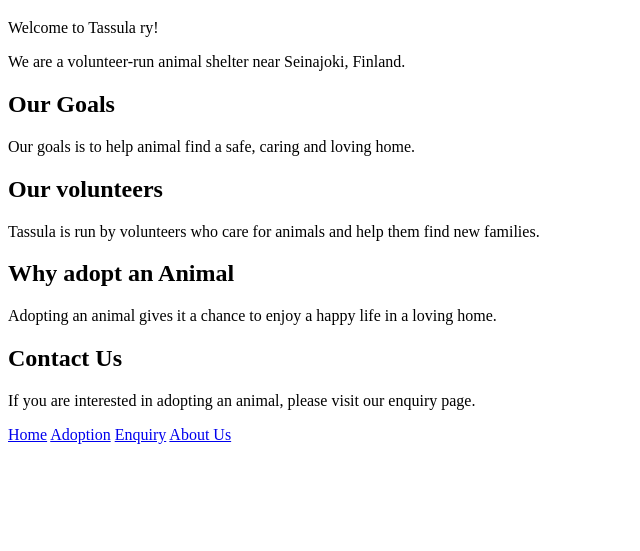
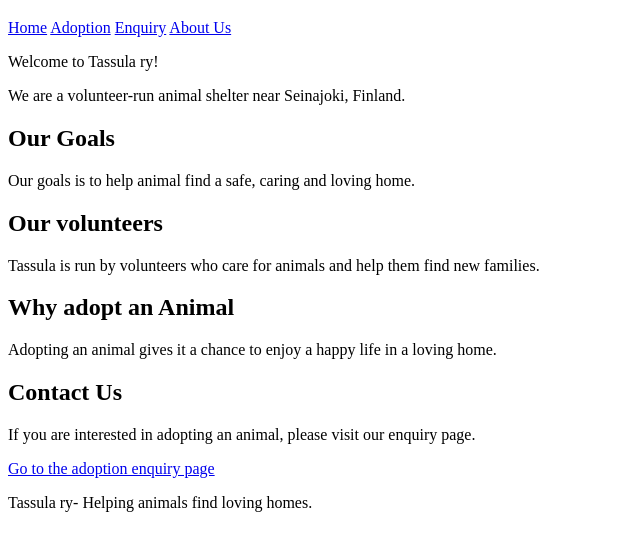
Before and after one commit to ishashrestha16/Tassula-website, a plain HTML site: page contact.html in a window 1280 px wide. Shown: the part 61-612 px from the top of the page, without its empty margins (0-640 px from the left). Drawn offline with Linux system fonts and the light colour scheme.

Commit message:
Changes done

```diff
--- a/contact.html
+++ b/contact.html
@@ -2,12 +2,23 @@
 <html lang="en">
 <head>
     <meta charset="UTF-8">
+    <meta name="viewport" content="width=device-width, initial-scale=1.0">
     <title>About us- Tassula ry</title>
 </head>
 <body>
 
+  <header>
     <h1>About Tassula ry</h1>
+  </header>
 
+<nav>
+    <a href="index.html">Home</a>
+    <a href="about.html">Adoption</a>
+    <a href="listing.html">Enquiry</a>
+    <a href="contact.html">About Us</a>
+</nav>
+
+<main>
     <p>Welcome to Tassula ry!</p>
     <p> We are a volunteer-run animal shelter near Seinajoki, Finland.</p>
 
@@ -22,14 +33,12 @@
 
     <h2>Contact Us</h2>
     <p>If you are interested in adopting an animal, please visit our enquiry page.</p>
+    <p><a href="listing.html">Go to the adoption enquiry page</a></p>
+</main>
 
-    <a href="index.html">Home</a>
-
-    <a href="about.html">Adoption</a>
-
-    <a href="listing.html">Enquiry</a>
-
-    <a href="contact.html">About Us</a>
+<footer>
+    <p>Tassula ry- Helping animals find loving homes.</p>
+</footer>
 
 </body>
 </html>
```
